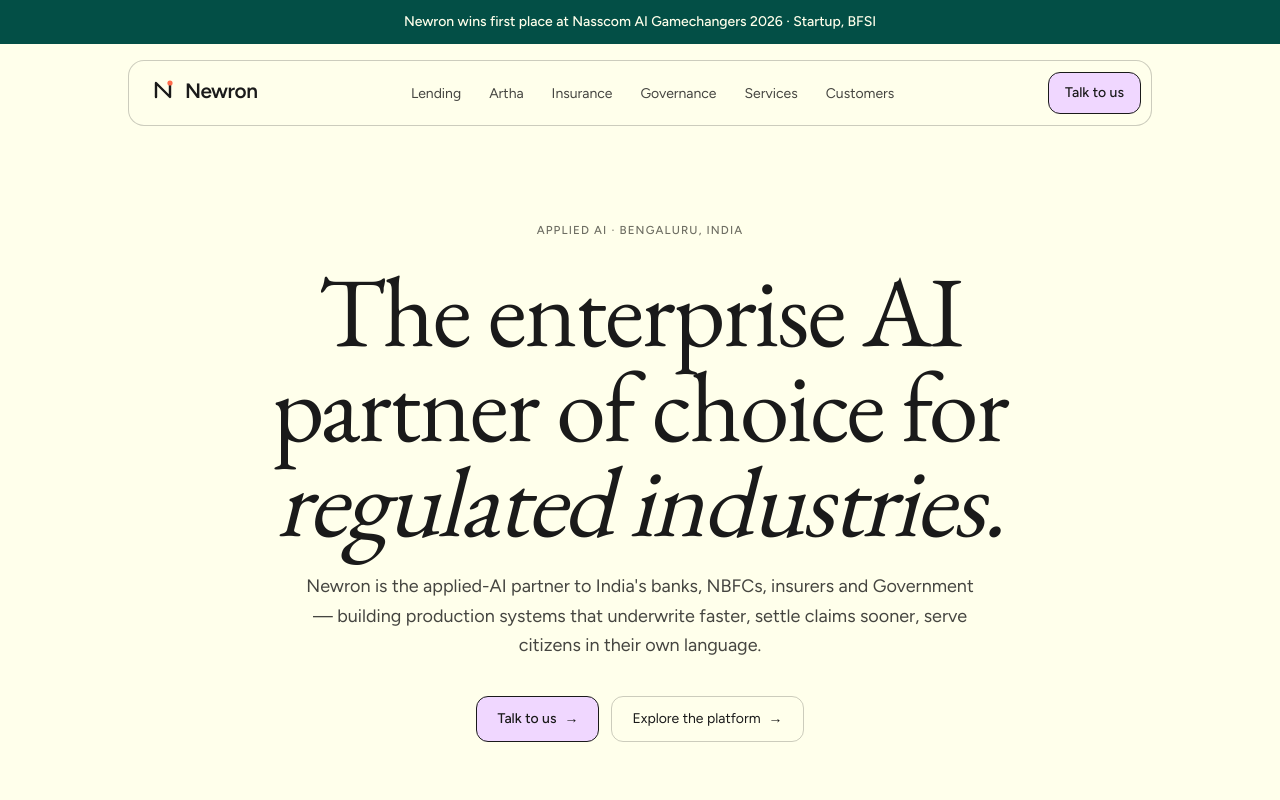
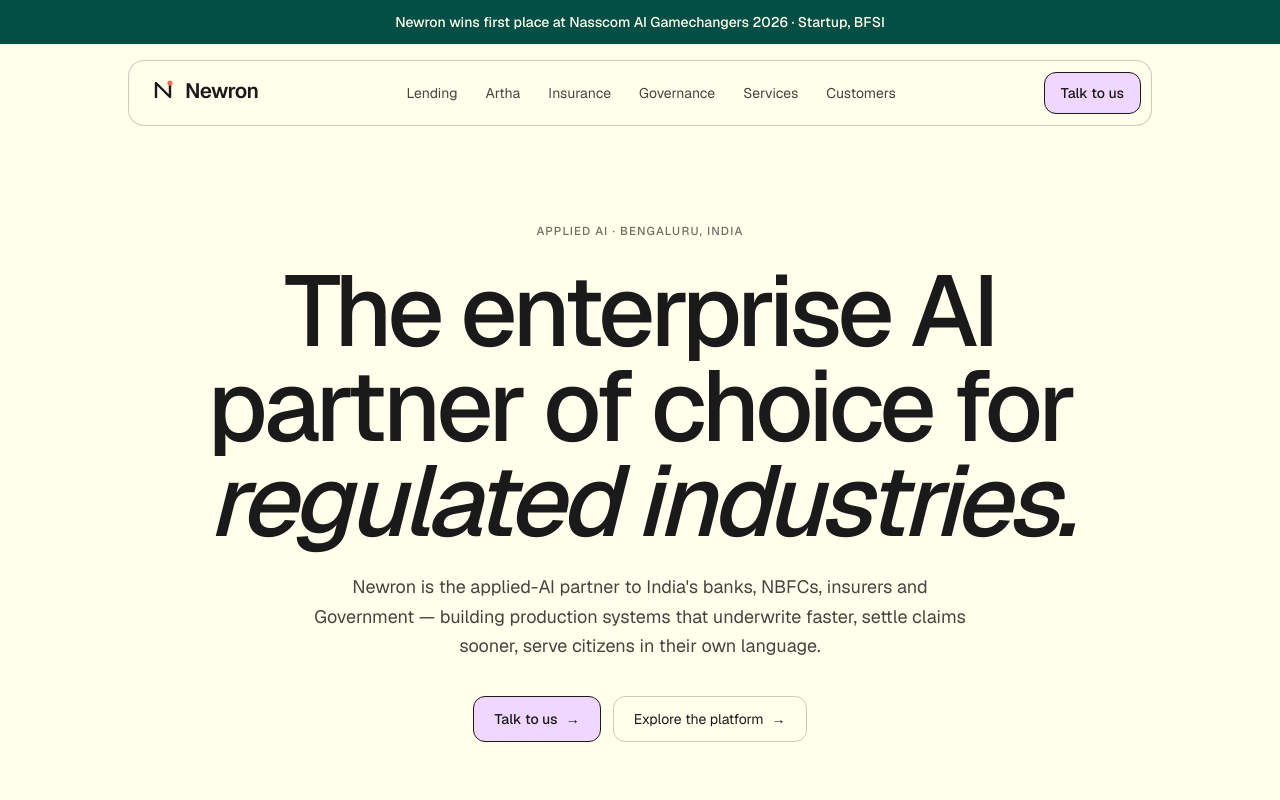
Before and after one commit to NewronAI/web, a Next.js app: page / in a window 1280 px wide. Shown: the top 800 px of the page. Built offline with nearby package versions, Linux system fonts and the light colour scheme.

Commit message:
Switch typography to Geist
Font stack resolves to Geist, "Geist Fallback", Arial, sans-serif for body
and headings (Geist Italic accents), Geist Mono for data labels.

```diff
--- a/src/app/globals.css
+++ b/src/app/globals.css
@@ -99,9 +99,9 @@
   --color-warn: var(--warn);
   --color-cta: var(--cta);
   --color-cta-fg: var(--cta-fg);
-  --font-sans: var(--font-figtree);
-  --font-serif: var(--font-garamond);
-  --font-mono: var(--font-plex-mono);
+  --font-sans: var(--font-geist), Arial, sans-serif;
+  --font-serif: var(--font-geist), Arial, sans-serif;
+  --font-mono: var(--font-geist-mono);
 }
 
 html {
@@ -111,7 +111,12 @@
 body {
   background: var(--bg);
   color: var(--fg);
-  font-family: var(--font-figtree), ui-sans-serif, sans-serif;
+  font-family: var(--font-geist), Arial, sans-serif;
+}
+
+h1,
+h2 {
+  font-weight: 500;
 }
 
 ::selection {
@@ -120,7 +125,7 @@
 }
 
 .label {
-  font-family: var(--font-figtree), ui-sans-serif, sans-serif;
+  font-family: var(--font-geist), Arial, sans-serif;
   font-size: 0.72rem;
   font-weight: 500;
   letter-spacing: 0.1em;
--- a/src/app/layout.tsx
+++ b/src/app/layout.tsx
@@ -1,22 +1,17 @@
 import type { Metadata } from "next";
-import { EB_Garamond, Figtree, IBM_Plex_Mono } from "next/font/google";
+import { Geist, Geist_Mono } from "next/font/google";
 import "./globals.css";
 
-const garamond = EB_Garamond({
-  variable: "--font-garamond",
+// globals.css appends Arial, sans-serif → Geist, "Geist Fallback", Arial, sans-serif
+const geist = Geist({
+  variable: "--font-geist",
   subsets: ["latin"],
   style: ["normal", "italic"],
 });
 
-const figtree = Figtree({
-  variable: "--font-figtree",
+const geistMono = Geist_Mono({
+  variable: "--font-geist-mono",
   subsets: ["latin"],
-});
-
-const plexMono = IBM_Plex_Mono({
-  variable: "--font-plex-mono",
-  subsets: ["latin"],
-  weight: ["400", "500"],
 });
 
 export const metadata: Metadata = {
@@ -27,10 +22,7 @@
 
 export default function RootLayout({ children }: LayoutProps<"/">) {
   return (
-    <html
-      lang="en"
-      className={`${garamond.variable} ${figtree.variable} ${plexMono.variable} h-full antialiased`}
-    >
+    <html lang="en" className={`${geist.variable} ${geistMono.variable} h-full antialiased`}>
       <body className="min-h-full flex flex-col">{children}</body>
     </html>
   );
--- a/src/components/sections.tsx
+++ b/src/components/sections.tsx
@@ -54,7 +54,7 @@
         <p className="label text-muted">
           <span className="text-accent">{n}</span> · {name}
         </p>
-        <h2 className="mt-5 font-serif text-5xl leading-[1] tracking-[-0.02em] md:text-[4.25rem]">{tagline}</h2>
+        <h2 className="mt-5 font-serif text-5xl leading-[1] tracking-[-0.045em] md:text-[4.25rem]">{tagline}</h2>
       </div>
       <p className="max-w-sm text-fg-2 md:text-right">{body}</p>
     </Reveal>
@@ -89,7 +89,7 @@
             Applied AI · Bengaluru, India
           </p>
           <h1
-            className="rise mt-6 font-serif text-[3.2rem] leading-[0.95] tracking-[-0.02em] sm:text-7xl lg:text-[6.25rem]"
+            className="rise mt-6 font-serif text-[3.2rem] leading-[0.95] tracking-[-0.045em] sm:text-7xl lg:text-[6.25rem]"
             style={{ animationDelay: "120ms" }}
           >
             The enterprise AI partner of choice for <Accent>regulated industries.</Accent>
@@ -138,7 +138,7 @@
         <div className="mt-16 grid gap-px overflow-hidden rounded-3xl border border-line bg-line sm:grid-cols-2 lg:grid-cols-4">
           {numbers.map((o, i) => (
             <Reveal key={o.n} delay={i * 80} className="bg-s1 p-7">
-              <p className="font-serif text-5xl tracking-[-0.02em] md:text-6xl">{o.n}</p>
+              <p className="font-serif text-5xl tracking-[-0.045em] md:text-6xl">{o.n}</p>
               <p className="mt-3 max-w-[15rem] text-sm text-fg-2">{o.l}</p>
             </Reveal>
           ))}
@@ -284,7 +284,7 @@
         <Reveal className="mt-12 grid gap-px overflow-hidden rounded-3xl border border-line bg-line sm:grid-cols-2 lg:grid-cols-4">
           {artha.claims.map((c) => (
             <div key={c.l} className="bg-bg p-6">
-              <p className="font-serif text-4xl tracking-[-0.02em] md:text-5xl">{c.n}</p>
+              <p className="font-serif text-4xl tracking-[-0.045em] md:text-5xl">{c.n}</p>
               <p className="mt-2 text-sm text-fg-2">{c.l}</p>
             </div>
           ))}
@@ -564,7 +564,7 @@
       <div className="mx-auto grid max-w-7xl gap-12 px-5 pt-20 pb-36 md:px-8 md:pt-28 md:pb-52 lg:grid-cols-[1fr_1.2fr]">
         <Reveal>
           <p className="label text-accent">Deployment & security</p>
-          <h2 className="mt-5 font-serif text-5xl leading-[1] tracking-[-0.02em] md:text-[4.25rem]">
+          <h2 className="mt-5 font-serif text-5xl leading-[1] tracking-[-0.045em] md:text-[4.25rem]">
             Your data stays <Accent>where regulators expect it.</Accent>
           </h2>
           <p className="mt-6 max-w-md leading-relaxed text-fg-2">
@@ -606,7 +606,7 @@
       <Reveal className="mx-auto max-w-7xl px-5 pt-24 pb-40 text-center md:px-8 md:pt-32 md:pb-56">
         <div>
           <p className="label text-accent">One-week evaluation</p>
-          <h2 className="mx-auto mt-5 max-w-4xl font-serif text-5xl leading-[0.98] tracking-[-0.02em] md:text-7xl">
+          <h2 className="mx-auto mt-5 max-w-4xl font-serif text-5xl leading-[0.98] tracking-[-0.045em] md:text-7xl">
             A working pilot <Accent>on your own data,</Accent> inside a week.
           </h2>
           <p className="mx-auto mt-6 max-w-xl text-fg-2">
```
